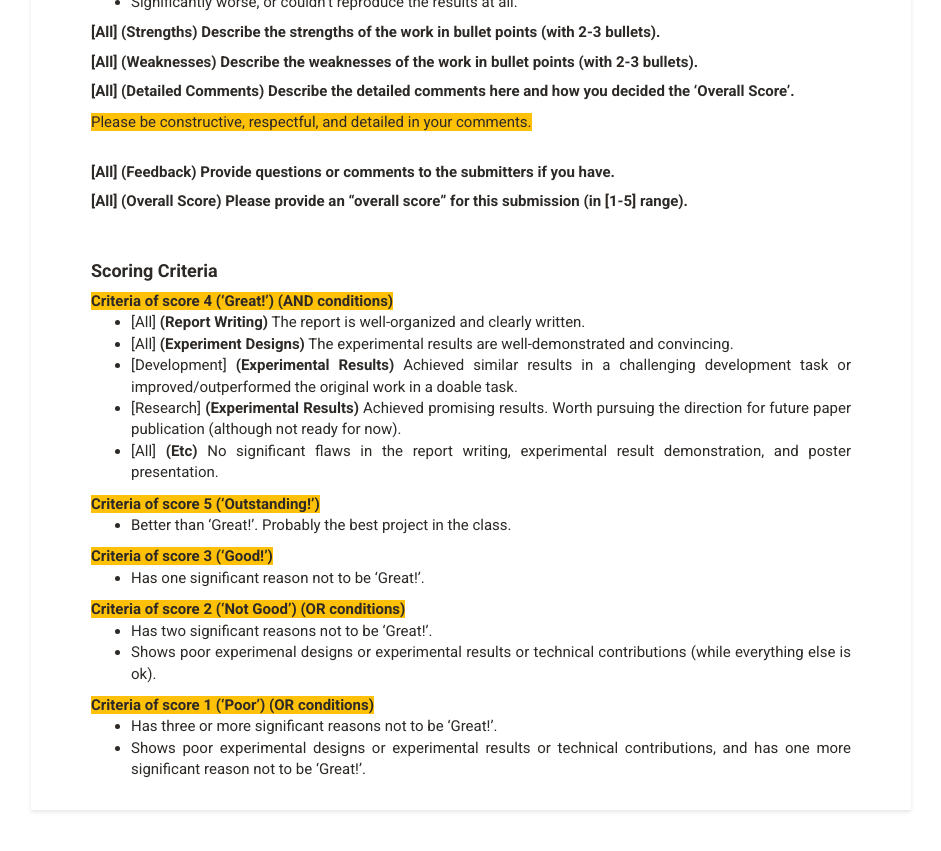
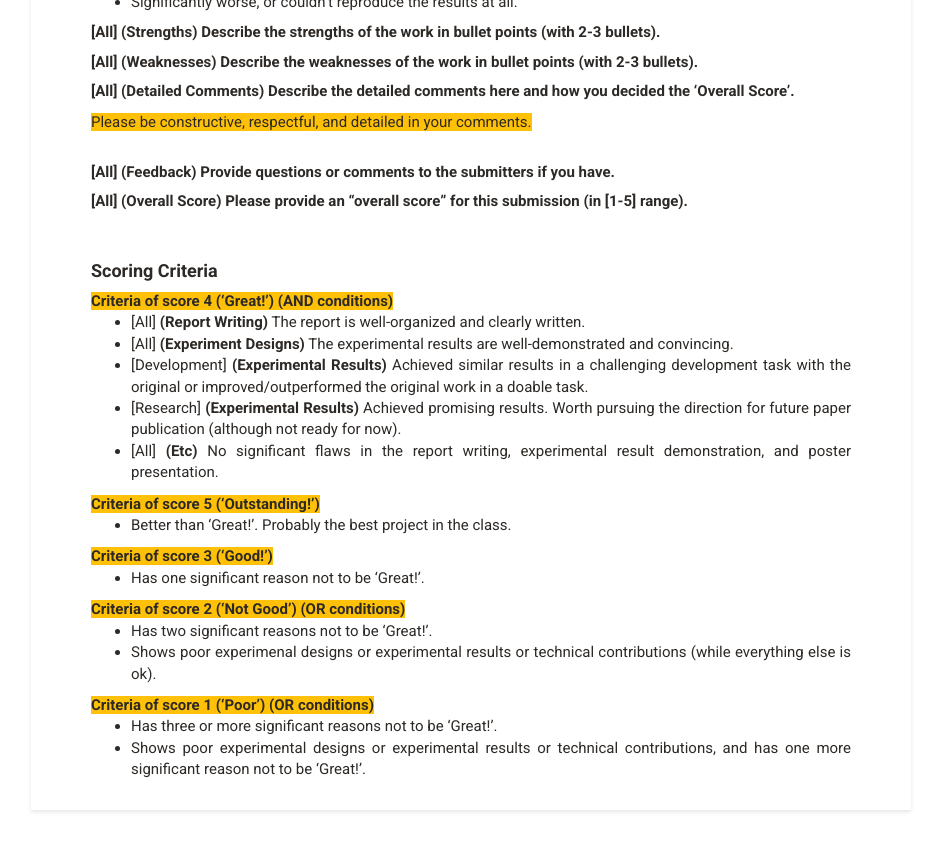
Before and after one commit to mhsung/mhsung.github.io, a Jekyll site: the page built from courses/kaist-cs492-3dml-2021-spring/_posts/2021-05-20-project-submission-guideline.md, in a window 1280 px wide and 900 px high, scrolled down 2298 px. Shown: the top 851 px of the window, without its empty margins (169-1110 px from the left). Built offline with Jekyll 4.4.1, drawn with Linux system fonts in a browser that asks for light colours; our own code applies the rules of GitHub Pages for plain Markdown files.

Commit message:
Updated.

```diff
--- a/courses/kaist-cs492-3dml-2021-spring/_posts/2021-05-20-project-submission-guideline.md
+++ b/courses/kaist-cs492-3dml-2021-spring/_posts/2021-05-20-project-submission-guideline.md
@@ -146,7 +146,7 @@ h { background-color:#FFC107 }
 <h><b>Criteria of score 4 (‘Great!’) (AND conditions)</b></h>
 - [All] <b>(Report Writing)</b> The report is well-organized and clearly written.
 - [All] <b>(Experiment Designs)</b> The experimental results are well-demonstrated and convincing.
-- [Development] <b>(Experimental Results)</b> Achieved similar results in a challenging development task or improved/outperformed the original work in a doable task.
+- [Development] <b>(Experimental Results)</b> Achieved similar results in a challenging development task with the original or improved/outperformed the original work in a doable task.
 - [Research] <b>(Experimental Results)</b> Achieved promising results. Worth pursuing the direction for future paper publication (although not ready for now).
 - [All] <b>(Etc)</b> No significant flaws in the report writing, experimental result demonstration, and poster presentation.
 
```
